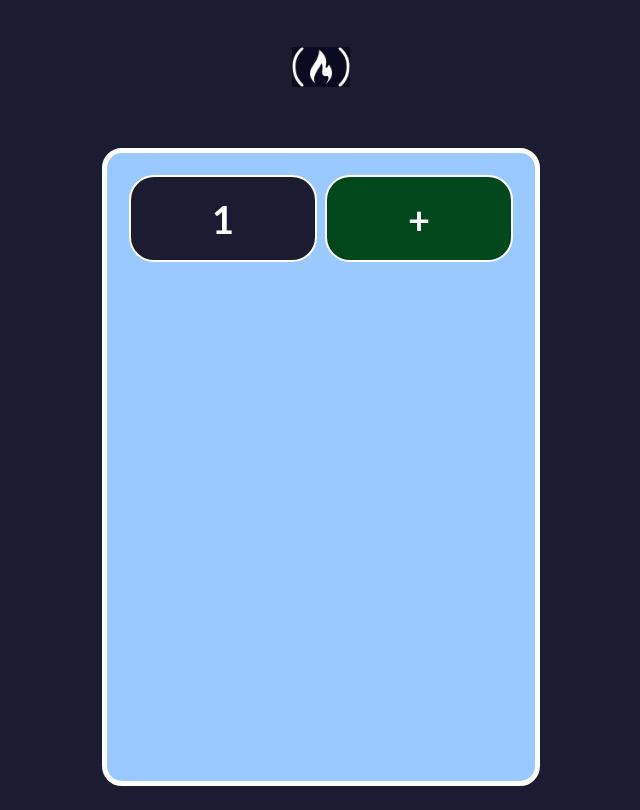
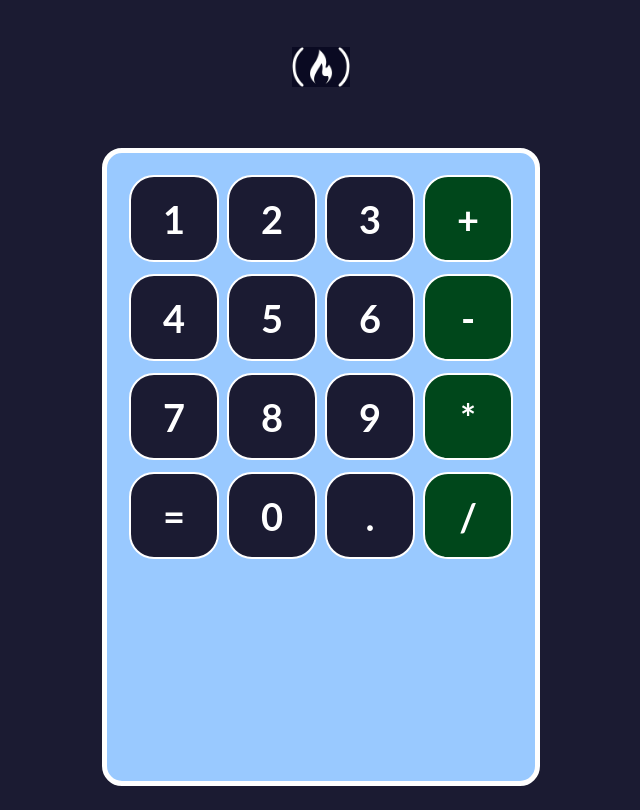
Before and after one commit to yeisonbs/calculadora, a React (Create React App) app: page / in a window 1280 px wide. Shown: the whole page, without its empty margins (319-959 px from the left). Built offline with nearby package versions, Linux system fonts and the light colour scheme.

Commit message:
botones numero y operador, css

```diff
--- a/src/App.js
+++ b/src/App.js
@@ -14,13 +14,32 @@
       </div>
       <div className='contenedor-calculadora'>
         <div className='fila'>
-          <Boton> 1 </Boton>
-          <Boton> + </Boton>
+          <Boton>1</Boton>
+          <Boton>2</Boton>
+          <Boton>3</Boton>
+          <Boton>+</Boton>
           </div>
-        <div className='fila'> </div>
-        <div className='fila'> </div>
-        <div className='fila'> </div>
-        <div className='fila'> </div>
+        <div className='fila'>
+          <Boton>4</Boton>
+          <Boton>5</Boton>
+          <Boton>6</Boton>
+          <Boton>-</Boton>
+          </div>
+        <div className='fila'>
+          <Boton>7</Boton>
+          <Boton>8</Boton>
+          <Boton>9</Boton>
+          <Boton>*</Boton>
+        </div>
+        <div className='fila'>
+          <Boton>=</Boton>
+          <Boton>0</Boton>
+          <Boton>.</Boton>
+          <Boton>/</Boton>
+        </div>
+        <div className='fila'>
+
+        </div>
         </div>
     </div>
   );
```
